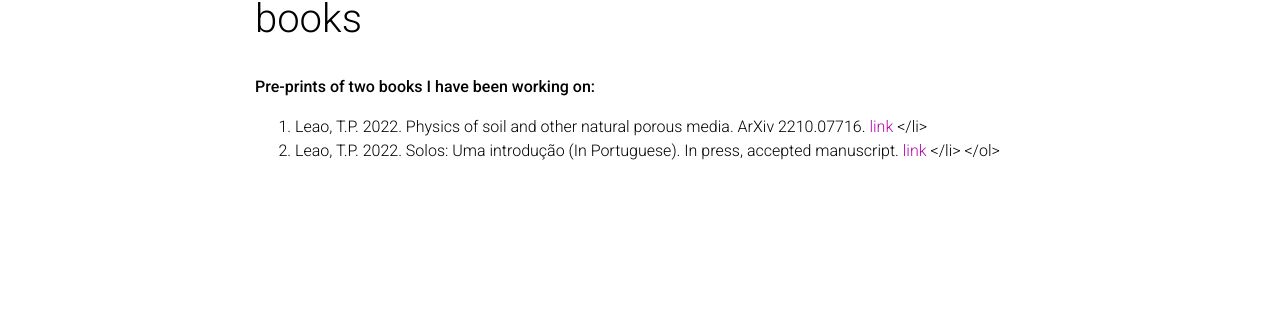
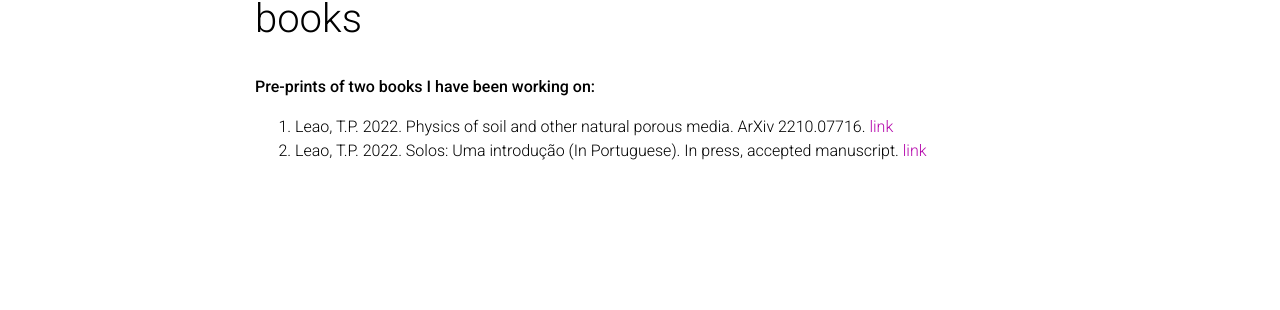
Before and after one commit to leaot/leaot.github.io, a Jekyll site: the page built from _pages/books.md, in a window 1280 px wide. Shown: the part 110-420 px from the top of the page. Built offline with Jekyll 4.4.1, drawn with Linux system fonts in a browser that asks for light colours; comment, search, counter and statistics services are not loaded; a style sheet for code colours, icons or effects is not loaded.

```diff
--- a/_pages/books.md
+++ b/_pages/books.md
@@ -9,7 +9,7 @@ nav_order: 4
 <strong> Pre-prints of two books I have been working on: </strong>
 
 <ol>
-<li> Leao, T.P. 2022. Physics of soil and other natural porous media. ArXiv 2210.07716. <a href="https://arxiv.org/pdf/2210.07716.pdf"> link <a> </li>
+<li> Leao, T.P. 2022. Physics of soil and other natural porous media. ArXiv 2210.07716. <a href="https://arxiv.org/pdf/2210.07716.pdf"> link </a> </li>
 <li> Leao, T.P. 2022. Solos: Uma introdução (In Portuguese). In press, accepted manuscript. <a href=
-"https://l3x0.github.io/assets/pdf/SolosUmaIntroducao_EditoraUnB_(DivulgacaoPreprint).pdf">  link   <a> </li>
+"https://l3x0.github.io/assets/pdf/SolosUmaIntroducao_EditoraUnB_(DivulgacaoPreprint).pdf">  link   </a> </li>
 </ol>
```
